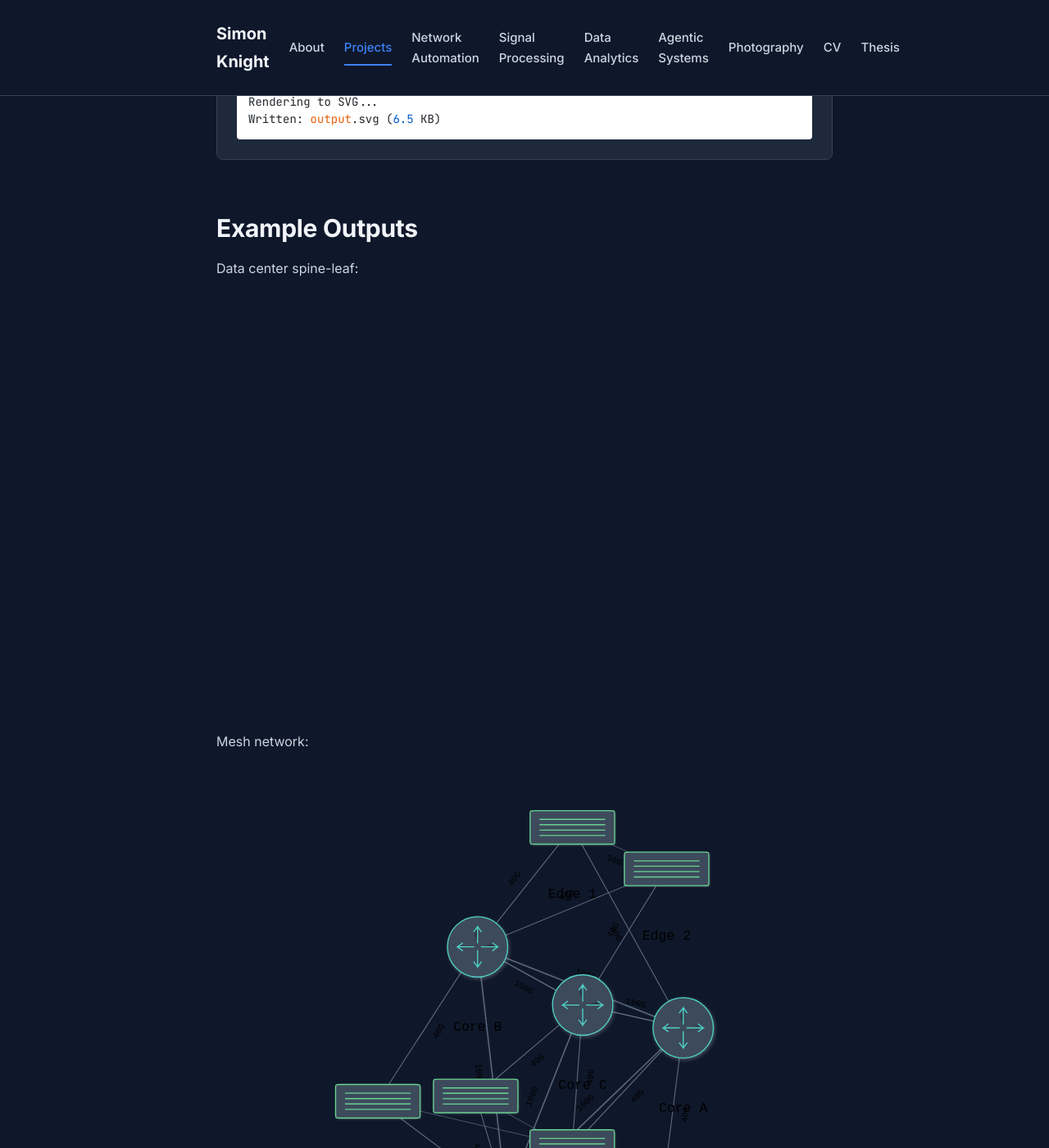
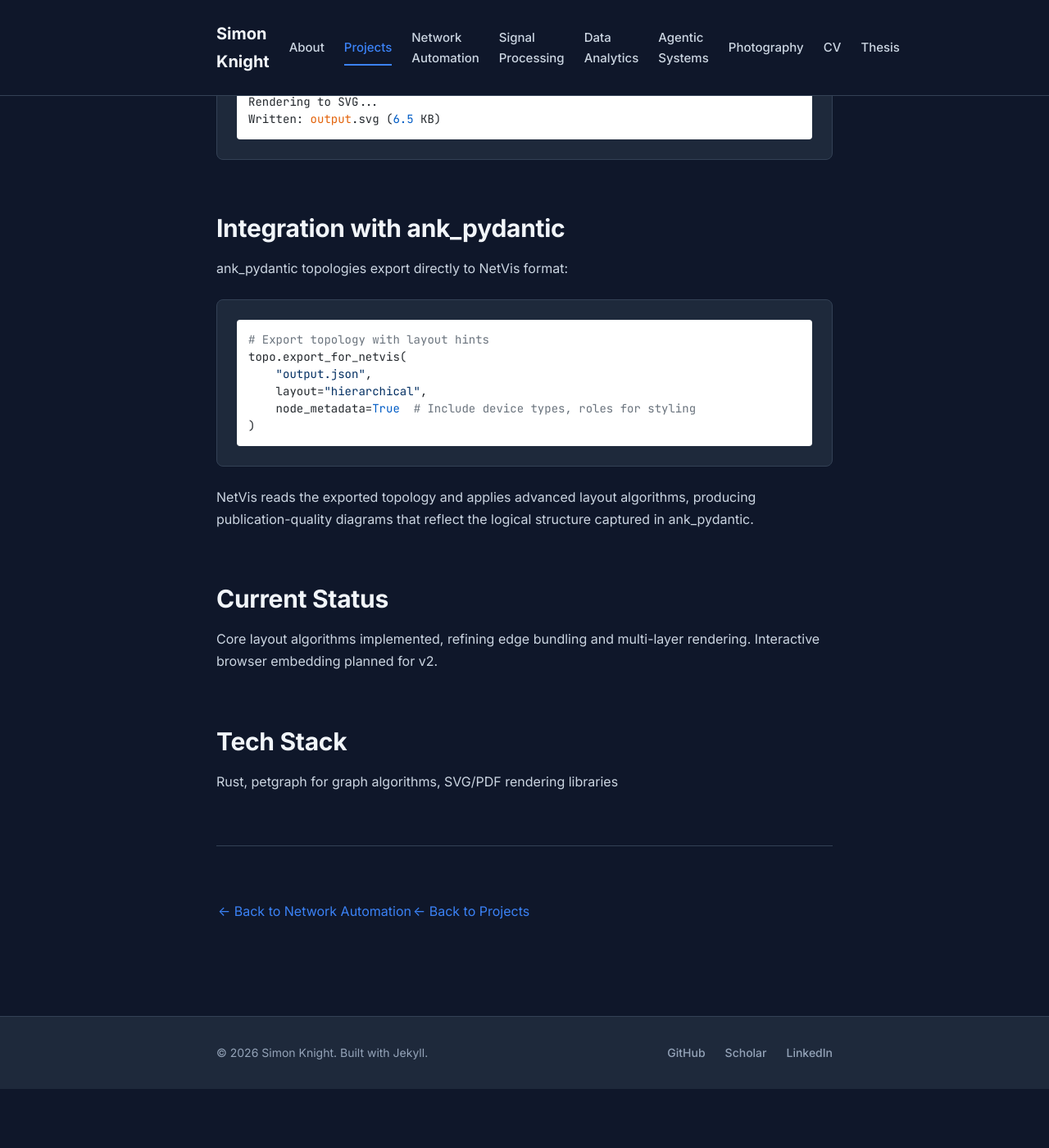
Before and after one commit to sk2/sk2.github.com, a Jekyll site: the page built from projects/netvis.md, in a window 1280 px wide and 1400 px high, scrolled down 2592 px. Shown: the whole window at 82% size. Built offline with Jekyll 4.4.1, drawn with Linux system fonts in a browser that asks for light colours; our own code applies the rules of GitHub Pages for plain Markdown files; after the commit the page ends 3920 px from its top, so only the background shows below that; some of the changed text lies outside the part shown.

Commit message:
Remove broken NetVis visualization examples
NetVis SVG outputs have coordinate positioning bug (coordinates outside viewBox)
causing blank images. Removed example output sections until layout is fixed.

Co-Authored-By: Claude Sonnet 4.5 <noreply@anthropic.com>

````diff
--- a/projects/netvis.md
+++ b/projects/netvis.md
@@ -91,20 +91,6 @@ Rendering to SVG...
 Written: output.svg (6.5 KB)
 ```
 
-## Example Outputs
-
-Data center spine-leaf:
-![NetVis Data Center](/images/netvis-datacenter-example.svg)
-
-Mesh network:
-![NetVis Mesh](/images/netvis-mesh-example.svg)
-
-Ring topology:
-![NetVis Ring](/images/netvis-ring-example.svg)
-
-Path analysis with edge bundling:
-![NetVis Path Analysis](/images/netvis-path-analysis.svg)
-
 ## Integration with ank_pydantic
 
 ank_pydantic topologies export directly to NetVis format:
````
Also changed, not shown: network-automation.md (+0 -8 lines).
